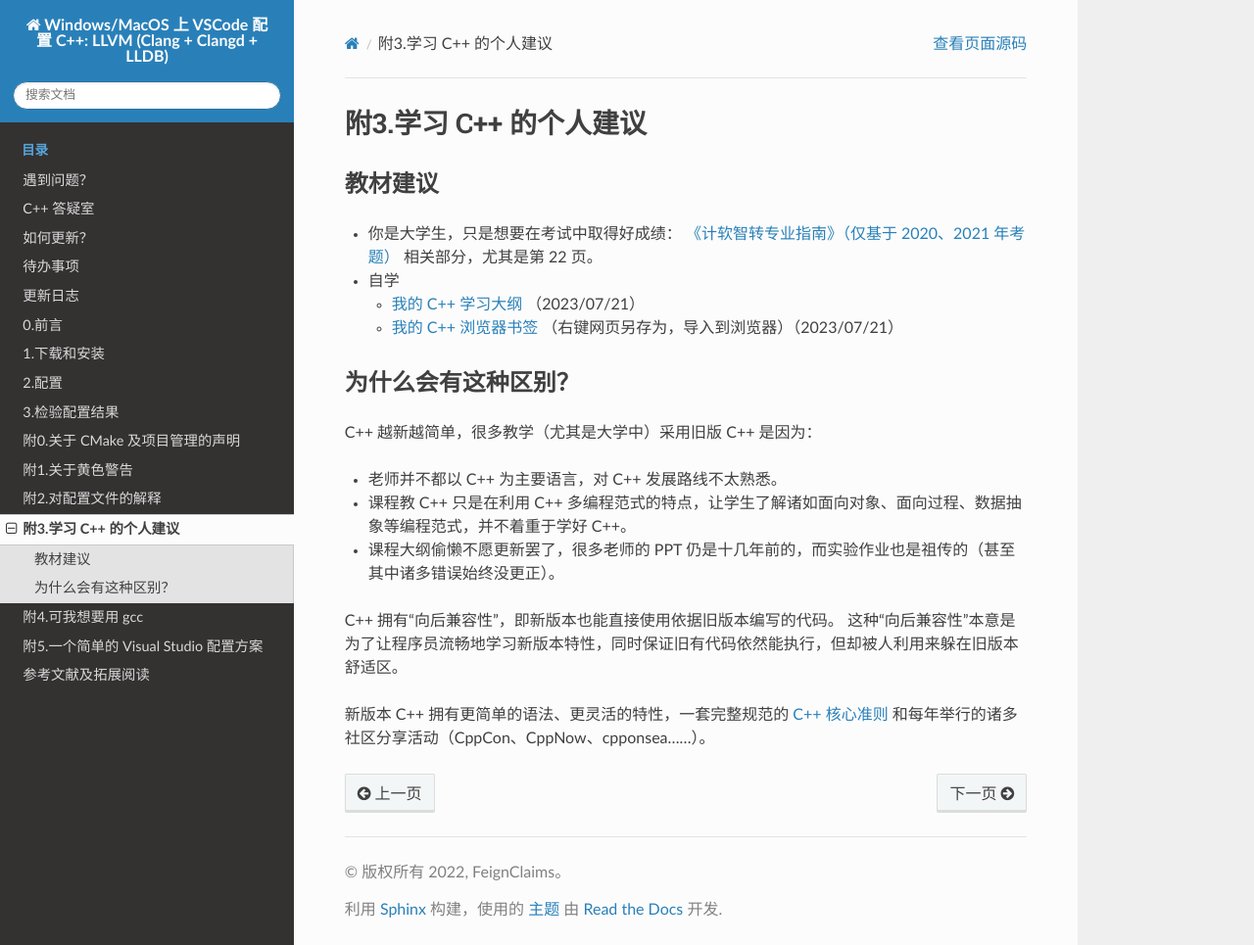
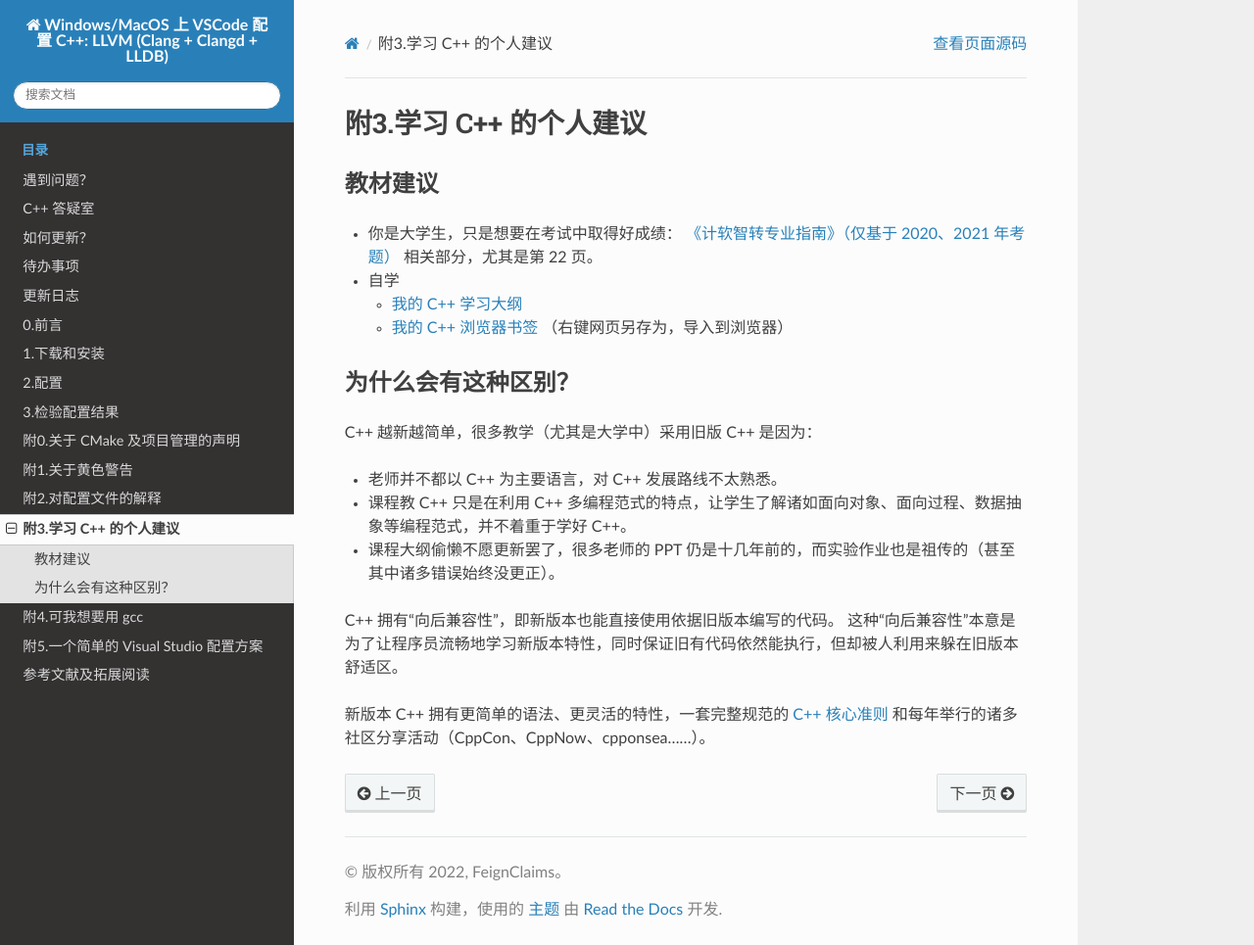
Before and after one commit to FeignClaims/vscode_cpp_starter, a Sphinx documentation site: the page built from docs/source/appendix/learning.rst, in a window 1280 px wide and 965 px high. Shown: the whole window at 98% size. Built offline with Sphinx 7.4.7 and the Read the Docs theme 2.0.0, drawn with Linux system fonts in a browser that asks for light colours.

Commit message:
去除学习大纲和书签的时间戳

```diff
--- a/docs/source/appendix/learning.rst
+++ b/docs/source/appendix/learning.rst
@@ -9,8 +9,8 @@
 
 - 自学
 
-  - `我的 C++ 学习大纲`_ （2023/07/21）
-  - `我的 C++ 浏览器书签`_ （右键网页另存为，导入到浏览器）（2023/07/21）
+  - `我的 C++ 学习大纲`_
+  - `我的 C++ 浏览器书签`_ （右键网页另存为，导入到浏览器）
 
 为什么会有这种区别？
 ******************
```
